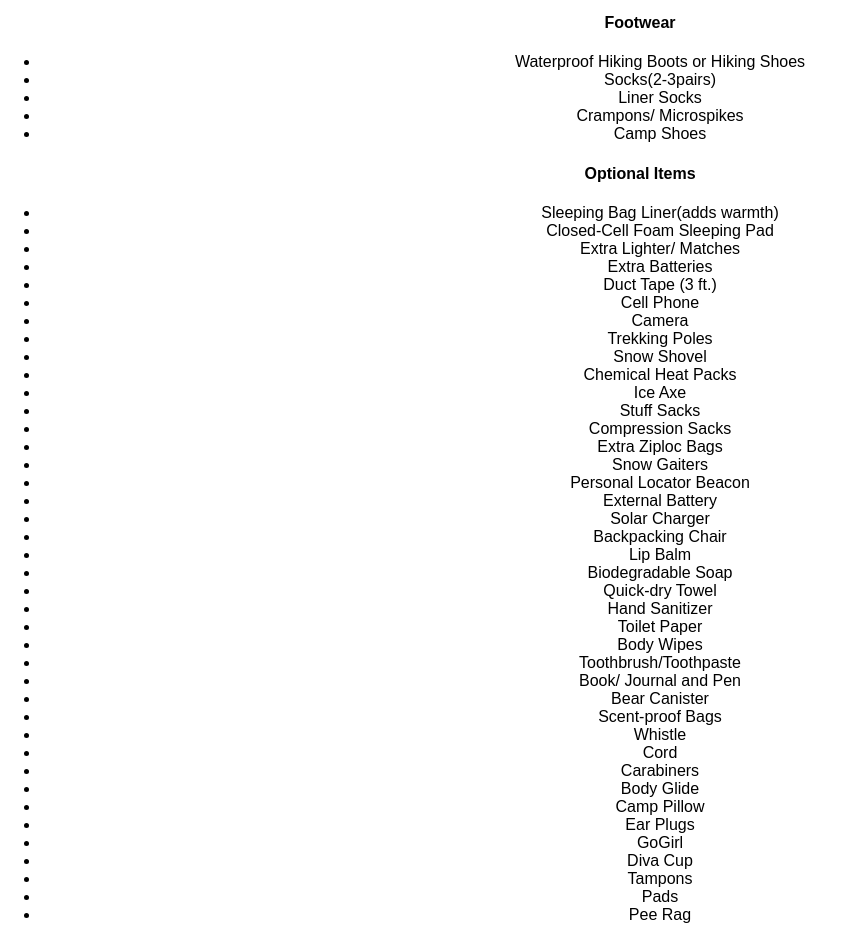
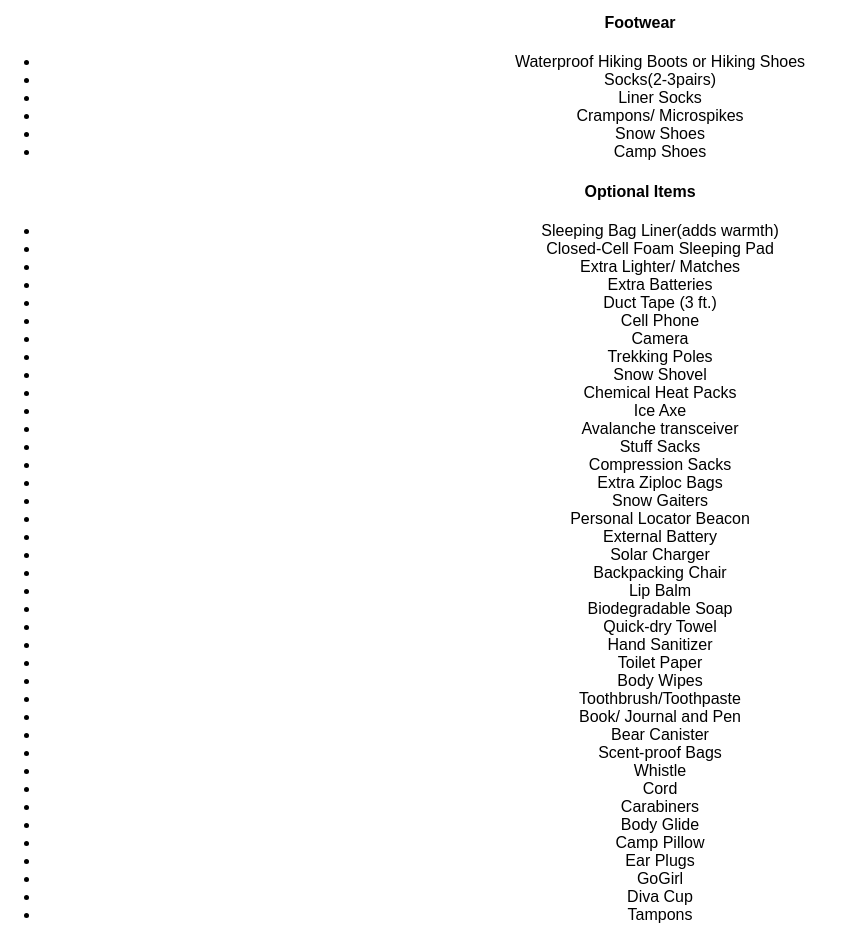
Before and after one commit to badamato/react-shakedown-app, a React (Create React App) app in the folder client/: page /hikes/wintergearlist in a window 1280 px wide. Shown: the part 1220-2145 px from the top of the page, without its empty margins (0-844 px from the left). Built offline with nearby package versions, Linux system fonts and the light colour scheme.

Commit message:
added a few more items to winter gear list

```diff
--- a/client/src/components/WinterGearList.js
+++ b/client/src/components/WinterGearList.js
@@ -82,6 +82,7 @@ class WinterGearList extends React.Component {
             <li>Socks(2-3pairs)</li>
             <li>Liner Socks</li>
             <li>Crampons/ Microspikes</li>
+            <li>Snow Shoes</li>
             <li>Camp Shoes</li>
           </ul>
         </div>
@@ -100,6 +101,7 @@ class WinterGearList extends React.Component {
             <li>Snow Shovel</li>
             <li>Chemical Heat Packs</li>
             <li>Ice Axe</li>
+            <li>Avalanche transceiver</li>
             <li>Stuff Sacks</li>
             <li>Compression Sacks</li>
             <li>Extra Ziploc Bags</li>
```
